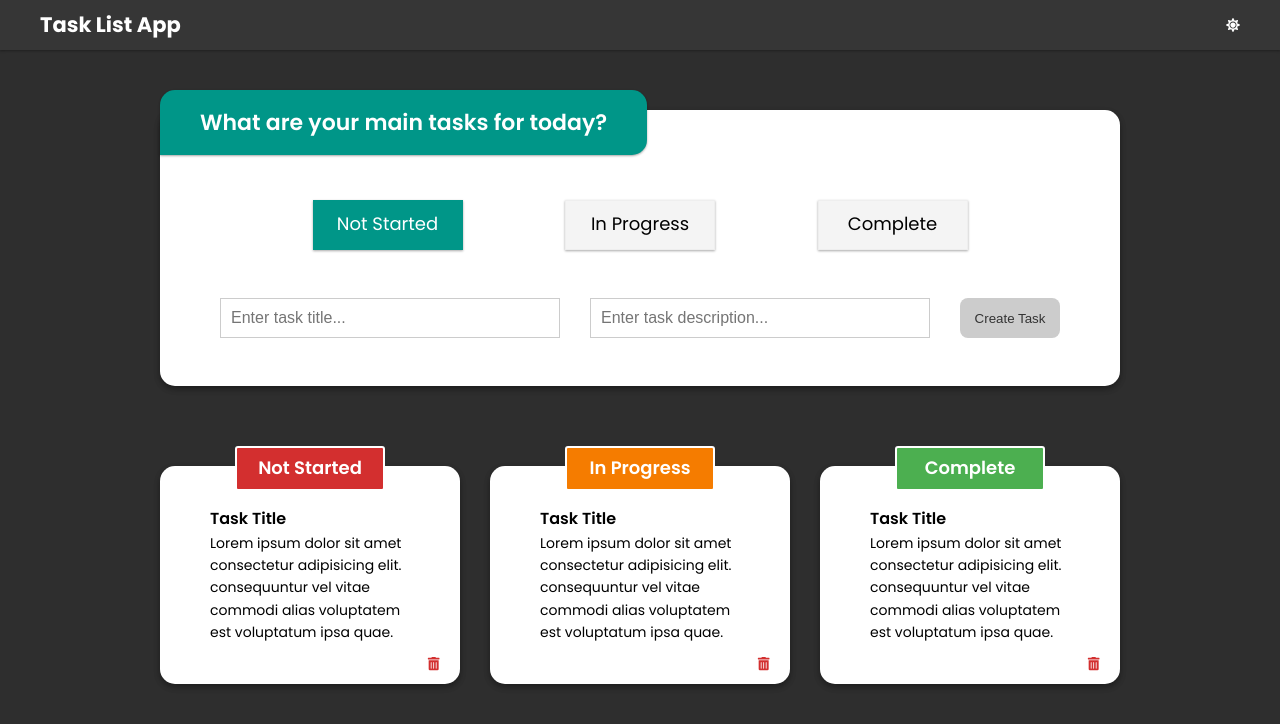
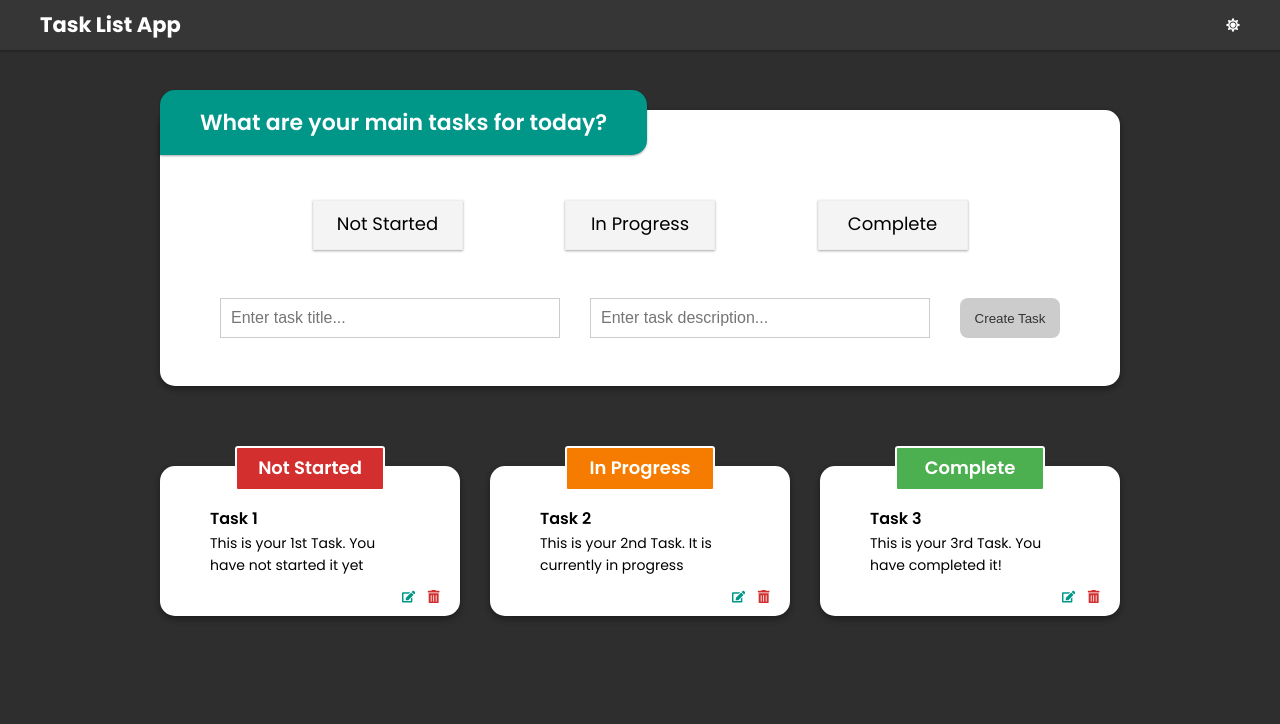
Before and after one commit to JoseTorralba/task-list-app, a React (Create React App) app: page / in a window 1280 px wide. Shown: the top 724 px of the page. Built offline with nearby package versions, Linux system fonts and the light colour scheme.

Commit message:
added an edit functionality to tasks

```diff
--- a/src/App.js
+++ b/src/App.js
@@ -1,33 +1,17 @@
-import { v4 as uuidv4 } from 'uuid'; // Generates Unique IDs
-import { useState } from 'react';
-
 import Header from './components/header/Header';
 import TaskList from './components/TaskList';
 import TaskForm from './components/TaskForm';
-import TaskData from './data/FeedbackData';
+import { TaskProvider } from './context/TaskContext';
 
 function App() {
-  const [task, setTask] = useState(TaskData);
-
-  const addTaskHandler = newTask => {
-    newTask.id = uuidv4();
-    setTask([newTask, ...task]);
-  };
-
-  const deleteFeedback = id => {
-    if (window.confirm('Are you sure you want to delete this task?')) {
-      setTask(task.filter(item => item.id !== id));
-    }
-  };
-
   return (
-    <>
+    <TaskProvider>
       <Header />
       <div className='container'>
-        <TaskForm addTask={addTaskHandler} />
-        <TaskList task={task} deleteTask={deleteFeedback} />
+        <TaskForm />
+        <TaskList />
       </div>
-    </>
+    </TaskProvider>
   );
 }
 
--- a/src/components/TaskForm.jsx
+++ b/src/components/TaskForm.jsx
@@ -1,14 +1,26 @@
-import { useState } from 'react';
+import { useContext, useState, useEffect } from 'react';
+import TaskContext from '../context/TaskContext';
 import Card from './ui/Card';
 import Button from './ui/Button';
 import ProgressSelect from './progress/ProgressSelect';
 import styles from './TaskForm.module.css';
 
-const TaskForm = ({ addTask }) => {
+const TaskForm = () => {
   const [text, setText] = useState('');
   const [title, setTitle] = useState('');
-  const [progress, setRating] = useState('not started');
+  const [progress, setProgress] = useState('not started');
   const [btnDisabled, setBtnDisabled] = useState(true);
+
+  const { addTask, taskEdit, updateTask } = useContext(TaskContext);
+
+  useEffect(() => {
+    if (taskEdit.edit === true) {
+      setBtnDisabled(false);
+      setTitle(taskEdit.item.title);
+      setText(taskEdit.item.text);
+      setProgress(taskEdit.item.progress);
+    }
+  }, [taskEdit]);
 
   const handleTextChange = e => {
     if (title.trim().length !== '' && text.trim().length !== '') {
@@ -37,7 +49,12 @@ const TaskForm = ({ addTask }) => {
         progress,
       };
 
-      addTask(newTask);
+      if (taskEdit.edit === true) {
+        updateTask(taskEdit.item.id, newTask);
+      } else {
+        addTask(newTask);
+      }
+
       setTitle('');
       setText('');
       setBtnDisabled(true);
@@ -51,7 +68,7 @@ const TaskForm = ({ addTask }) => {
           <h2>What are your main tasks for today?</h2>
         </div>
 
-        <ProgressSelect select={progress => setRating(progress)} />
+        <ProgressSelect select={progress => setProgress(progress)} />
 
         <div className={styles['input-group']}>
           <input
--- a/src/components/TaskItem.jsx
+++ b/src/components/TaskItem.jsx
@@ -1,8 +1,12 @@
-import { FaTrashAlt } from 'react-icons/fa';
+import { FaTrashAlt, FaEdit } from 'react-icons/fa';
+import { useContext } from 'react';
+import TaskContext from '../context/TaskContext';
 import Card from './ui/Card';
 import styles from './TaskItem.module.css';
 
-const TaskItem = ({ item, deleteTask }) => {
+const TaskItem = ({ item }) => {
+  const { deleteTask, editTask } = useContext(TaskContext);
+
   let progressColor;
 
   if (item.progress === 'not started') {
@@ -23,8 +27,13 @@ const TaskItem = ({ item, deleteTask }) => {
         </div>
         <div className={styles.titleDisplay}>{item.title}</div>
         <div className={styles.textDisplay}>{item.text}</div>
+
         <button className={styles.close} onClick={() => deleteTask(item.id)}>
           <FaTrashAlt color='#D32F2F' />
+        </button>
+
+        <button className={styles.edit} onClick={() => editTask(item)}>
+          <FaEdit color='#009688' />
         </button>
       </div>
     </Card>
--- a/src/components/TaskItem.module.css
+++ b/src/components/TaskItem.module.css
@@ -44,5 +44,5 @@
 }
 
 .edit {
-  right: 40px;
+  right: 4.5rem;
 }
--- a/src/components/TaskList.jsx
+++ b/src/components/TaskList.jsx
@@ -1,9 +1,13 @@
 import { motion, AnimatePresence } from 'framer-motion';
+import { useContext } from 'react';
 import TaskItem from './TaskItem';
 import Card from './ui/Card';
 import styles from './TaskList.module.css';
+import TaskContext from '../context/TaskContext';
 
-const TaskList = ({ task, deleteTask }) => {
+const TaskList = () => {
+  const { task } = useContext(TaskContext);
+
   if (!task || task.length === 0) {
     return (
       <Card>
@@ -22,7 +26,7 @@ const TaskList = ({ task, deleteTask }) => {
             animate={{ opacity: 1 }}
             exit={{ opacity: 0 }}
           >
-            <TaskItem key={item.id} item={item} deleteTask={deleteTask} />
+            <TaskItem key={item.id} item={item} />
           </motion.div>
         ))}
       </AnimatePresence>
--- a/src/components/progress/ProgressSelect.jsx
+++ b/src/components/progress/ProgressSelect.jsx
@@ -1,8 +1,15 @@
-import { useState } from 'react';
+import { useState, useContext, useEffect } from 'react';
+import TaskContext from '../../context/TaskContext';
 import styles from './ProgressSelect.module.css';
 
 const ProgressSelect = ({ select }) => {
   const [selected, setSelected] = useState('not started');
+
+  const { taskEdit } = useContext(TaskContext);
+
+  useEffect(() => {
+    setSelected(taskEdit.item.progress);
+  }, [taskEdit]);
 
   const handleChange = e => {
     setSelected(e.currentTarget.value);
@@ -19,6 +26,7 @@ const ProgressSelect = ({ select }) => {
           value='not started'
           onChange={handleChange}
           checked={selected === 'not started'}
+          required
         />
         <label htmlFor='progress1'>Not Started</label>
       </li>
--- /dev/null
+++ b/src/context/TaskContext.js
@@ -0,0 +1,71 @@
+import { v4 as uuidv4 } from 'uuid'; // Generates Unique IDs
+import { createContext, useState } from 'react';
+
+const TaskContext = createContext();
+
+// Provider
+export const TaskProvider = ({ children }) => {
+  const [task, setTask] = useState([
+    {
+      id: 1,
+      title: 'Task 1',
+      text: 'This is your 1st Task. You have not started it yet',
+      progress: 'not started',
+    },
+    {
+      id: 2,
+      title: 'Task 2',
+      text: 'This is your 2nd Task. It is currently in progress',
+      progress: 'in progress',
+    },
+    {
+      id: 3,
+      title: 'Task 3',
+      text: 'This is your 3rd Task. You have completed it!',
+      progress: 'complete',
+    },
+  ]);
+
+  const [taskEdit, setTaskEdit] = useState({
+    item: {},
+    edit: false,
+  });
+
+  // Creates a Task
+  const addTask = newTask => {
+    newTask.id = uuidv4();
+    setTask([newTask, ...task]);
+  };
+
+  // Deletes a Task
+  const deleteTask = id => {
+    if (window.confirm('Are you sure you want to delete this task?')) {
+      setTask(task.filter(item => item.id !== id));
+    }
+  };
+
+  // Updated Task Item
+  const updateTask = (id, updItem) => {
+    setTask(
+      task.map(item => (item.id === id ? { ...item, ...updItem } : item))
+    );
+  };
+
+  // Set Task Item to be edited
+  const editTask = item => {
+    setTaskEdit({
+      item,
+      edit: true,
+    });
+  };
+
+  return (
+    <TaskContext.Provider
+      value={{ task, taskEdit, deleteTask, addTask, editTask, updateTask }}
+    >
+      {children}
+    </TaskContext.Provider>
+  );
+};
+
+export default TaskContext;
--- a/src/data/FeedbackData.js
+++ /dev/null
@@ -1,22 +0,0 @@
-const TaskData = [
-  {
-    id: 1,
-    progress: 'not started',
-    title: 'Task title',
-    text: 'Lorem ipsum dolor sit amet consectetur adipisicing elit. consequuntur vel vitae commodi alias voluptatem est voluptatum ipsa quae.',
-  },
-  {
-    id: 2,
-    progress: 'in progress',
-    title: 'Task title',
-    text: 'Lorem ipsum dolor sit amet consectetur adipisicing elit. consequuntur vel vitae commodi alias voluptatem est voluptatum ipsa quae.',
-  },
-  {
-    id: 3,
-    progress: 'complete',
-    title: 'Task title',
-    text: 'Lorem ipsum dolor sit amet consectetur adipisicing elit. consequuntur vel vitae commodi alias voluptatem est voluptatum ipsa quae.',
-  },
-];
-
-export default TaskData;
```
